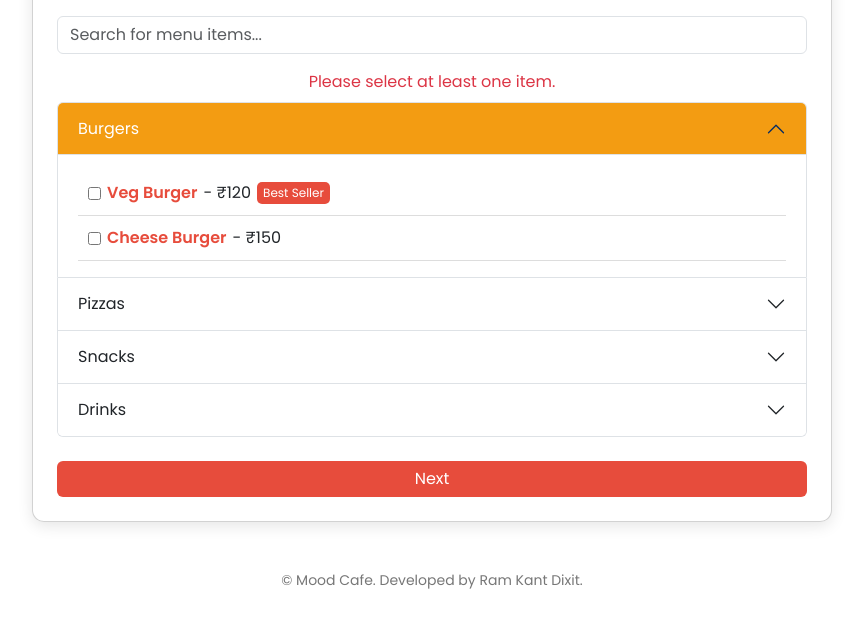
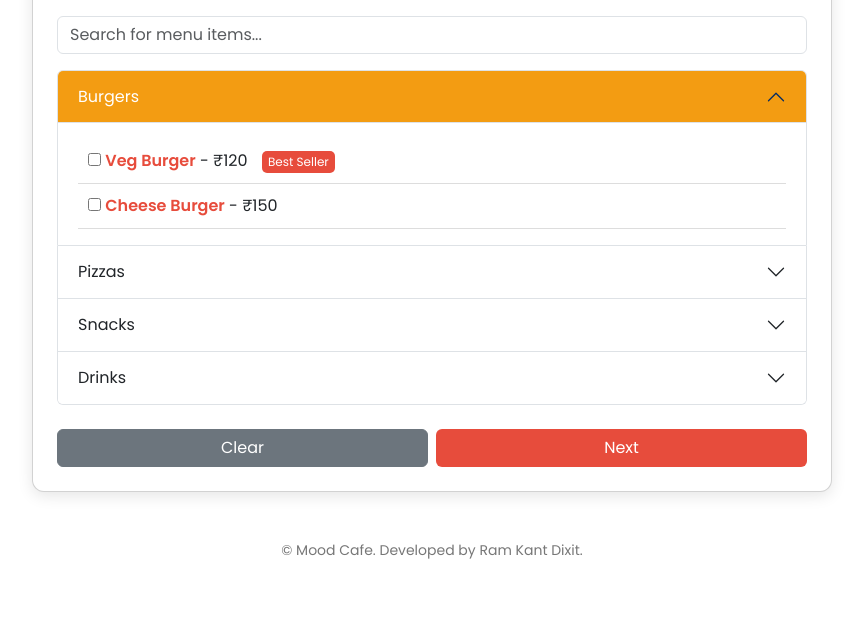
Before and after one commit to ramkantdixit/Restaurantmenu, a plain HTML site: page index.html in a window 1280 px wide. Both pictures are taken after a click on the button "Next". Shown: the part 243-870 px from the top of the page, without its empty margins (208-1071 px from the left). After the commit the page ends 844 px from the top, so only its background shows below. Drawn offline with nearby package versions, Linux system fonts and the light colour scheme.

Commit message:
Update index.html

```diff
--- a/index.html
+++ b/index.html
@@ -30,12 +30,7 @@
       display: flex;
       justify-content: space-between;
       align-items: center;
-    }
-    .menu-item label {
-      display: flex;
       flex-wrap: wrap;
-      align-items: center;
-      gap: 6px;
     }
     .menu-item strong {
       color: #e74c3c;
@@ -46,7 +41,8 @@
       color: white;
       padding: 2px 6px;
       border-radius: 5px;
-      flex-shrink: 0;
+      margin-left: 10px;
+      display: inline-block;
     }
     .submit-btn {
       background-color: #e74c3c;
@@ -98,12 +94,13 @@
       </div>
 
       <input type="text" class="form-control mb-3" placeholder="Search for menu items..." id="searchInput" oninput="searchItems()">
-      <div id="selection-error" class="text-danger text-center mb-2" style="display: none;">
-        Please select at least one item.
-      </div>
+
       <div class="accordion" id="menuAccordion"></div>
 
-      <button class="btn w-100 mt-4 submit-btn" onclick="goToStep2()">Next</button>
+      <div class="d-flex justify-content-between mt-4">
+        <button class="btn btn-secondary w-50 me-2" onclick="clearSelections()">Clear</button>
+        <button class="btn submit-btn w-50" onclick="goToStep2()">Next</button>
+      </div>
     </div>
 
     <div class="card p-4 mx-auto" id="step2" style="max-width: 800px; display:none;">
@@ -112,8 +109,10 @@
       </div>
       <h4 class="text-center mb-3">Step 2: Select Quantity</h4>
       <div id="selected-items"></div>
-      <button class="btn w-100 mt-4" onclick="goBackToStep1()">Back</button>
-      <button class="btn w-100 mt-2 submit-btn" onclick="goToStep3()">Next</button>
+      <div class="d-flex justify-content-between mt-4">
+      <button class="btn btn-secondary w-50 me-2" onclick="goBackToStep1()">Back</button>
+      <button class="btn submit-btn w-50" onclick="goToStep3()">Next</button>
+      </div>
     </div>
 
     <div class="card p-4 mx-auto" id="step3" style="max-width: 800px; display:none;">
@@ -122,8 +121,10 @@
       </div>
       <h4 class="text-center mb-3">Step 3: Review Order</h4>
       <div id="order-summary"></div>
-      <button class="btn w-100 mt-4" onclick="goBackToStep2()">Back</button>
-      <button class="btn w-100 mt-2 submit-btn" onclick="sendToWhatsApp()">Confirm Order</button>
+      <div class="d-flex justify-content-between mt-4">
+      <button class="btn btn-secondary w-50 me-2" onclick="goBackToStep2()">Back</button>
+      <button class="btn submit-btn w-50" onclick="sendToWhatsApp()">Confirm Order</button>
+      </div>
     </div>
 
     <div class="modal fade" id="nameModal" tabindex="-1" aria-labelledby="nameModalLabel" aria-hidden="true">
@@ -143,7 +144,6 @@
         </div>
       </div>
     </div>
-
     <div class="text-center mt-5" style="font-size: 14px; color: #777;">
       © Mood Cafe. Developed by Ram Kant Dixit.
     </div>
@@ -162,7 +162,7 @@
       ],
       "Snacks": [
         { name: "French Fries", price: 70 },
-        { name: "Garlic Bread", price: 90 , tag: "chef special"}
+        { name: "Garlic Bread", price: 90 }
       ],
       "Drinks": [
         { name: "Coffee", price: 50 },
@@ -209,14 +209,7 @@
         const item = { ...menuData[cat][index], quantity: 1 };
         selectedItems.push(item);
       });
-
-      const errorDiv = document.getElementById("selection-error");
-      if (selectedItems.length === 0) {
-        errorDiv.style.display = "block";
-        return;
-      } else {
-        errorDiv.style.display = "none";
-      }
+      if (selectedItems.length === 0) return alert("Please select at least one item.");
 
       document.querySelector(".card").style.display = "none";
       document.getElementById("step2").style.display = "block";
@@ -314,6 +307,10 @@
       });
     }
 
+    function clearSelections() {
+      document.querySelectorAll('input[type="checkbox"]').forEach(cb => cb.checked = false);
+    }
+
     window.onload = loadMenu;
   </script>
 </body>
```
